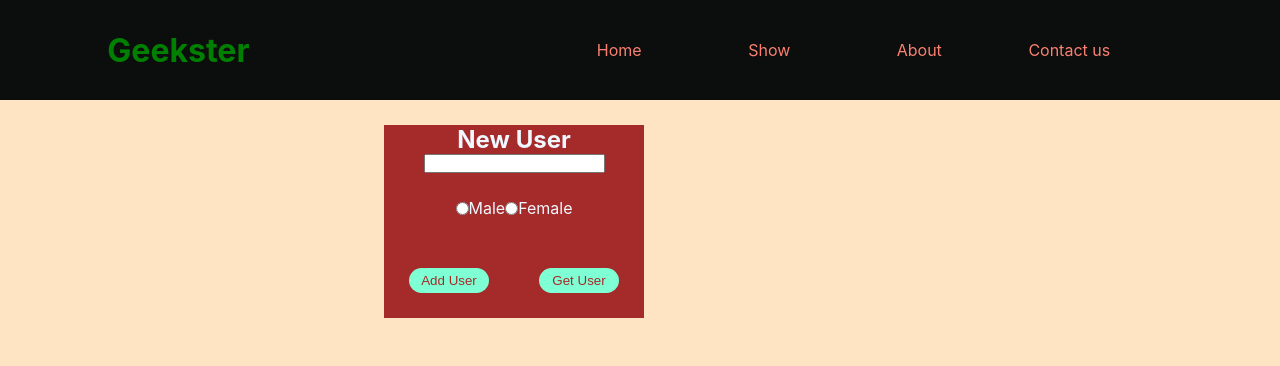
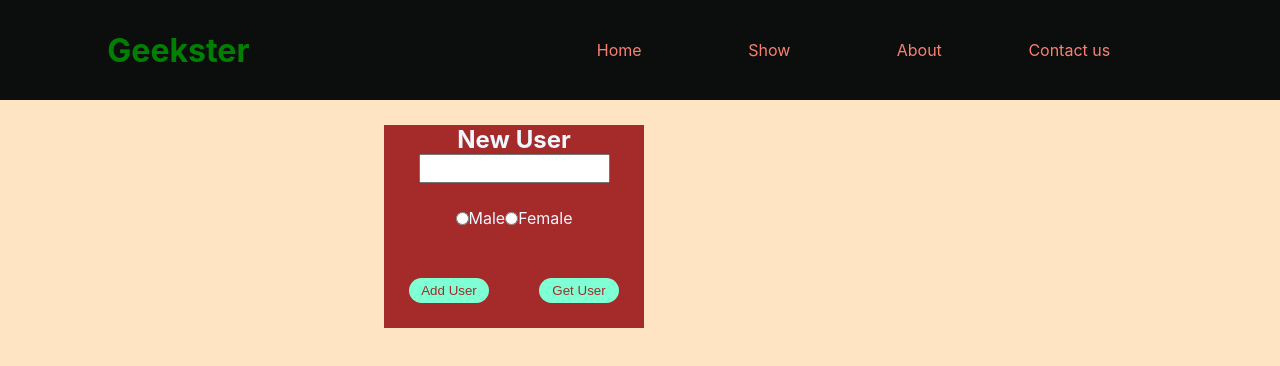
Before and after one commit to Krishna-Kant-Patel/React-FS_03, a React (Create React App) app in the folder my-app/: page / in a window 1280 px wide. Shown: the top 366 px of the page. Built offline with nearby package versions, Linux system fonts and the light colour scheme; the HTML template or start-up script is replaced by a standard one.

Commit message:
:fire: some minor chenges

```diff
--- a/my-app/src/components/Users.jsx
+++ b/my-app/src/components/Users.jsx
@@ -74,7 +74,7 @@ function Users(){
                     <td>{user.name}</td>
                     <td>{user.gender}</td>
                     <td>
-                    <input type="text" name="" id="" onChange={(event)=>{
+                    <input type="text" name="" id="" placeholder='Enter city name' onChange={(event)=>{
                         setCity(event.target.value)
                     }} />
                     <button onClick={()=>{
--- a/my-app/src/components/head.css
+++ b/my-app/src/components/head.css
@@ -139,3 +139,7 @@ p{
     justify-content: center;
 
 }
+
+input{
+    padding: 5px;
+}
```
